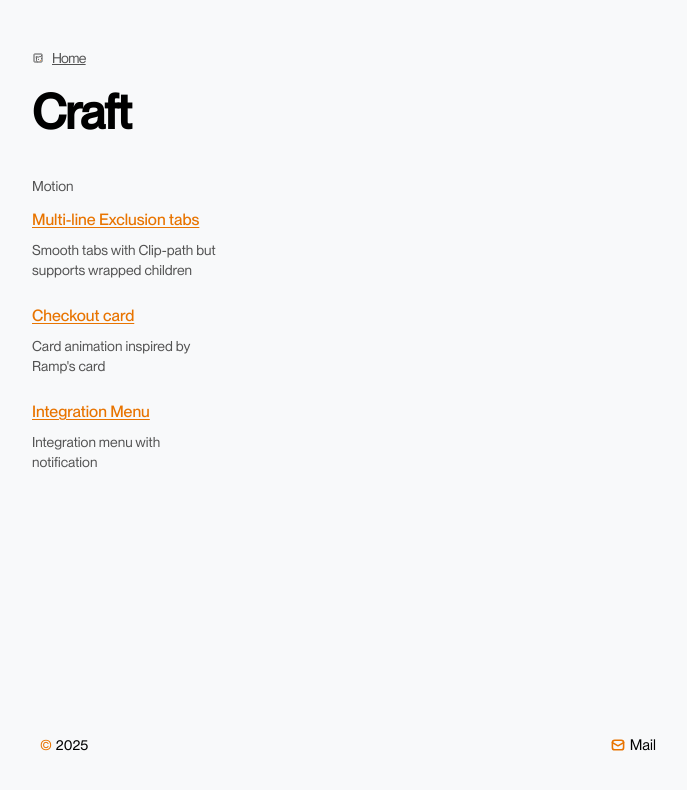
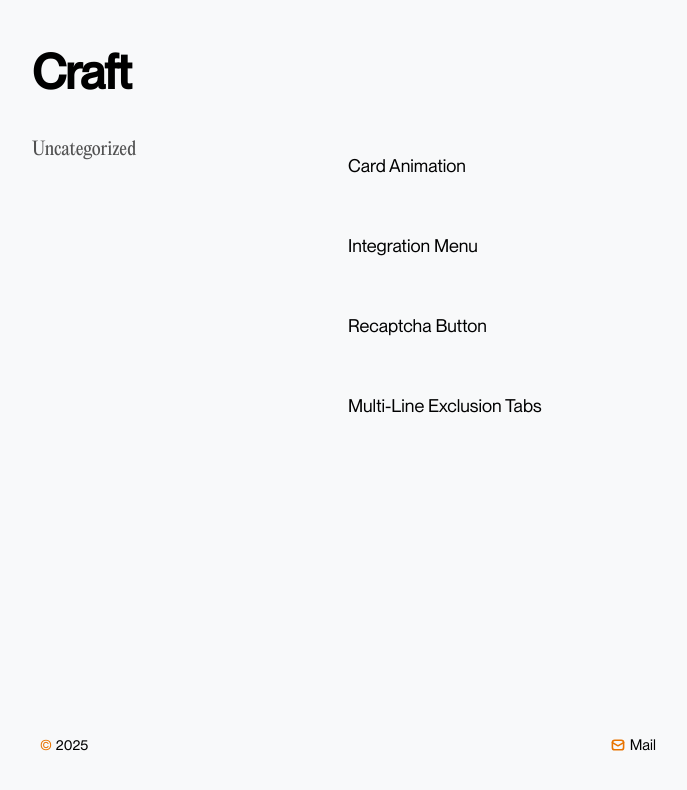
Before and after one commit to adeleke5140/portfolio-v2, a Next.js app: page /craft in a window 1280 px wide. Shown: the top 790 px of the page, without its empty margins (292-979 px from the left). Built offline with nearby package versions, Linux system fonts and the light colour scheme.

Commit message:
Update page.tsx

```diff
--- a/src/app/craft/page.tsx
+++ b/src/app/craft/page.tsx
@@ -1,4 +1,5 @@
 import { PageWrapper } from '@/components/pageWrapper'
+import { getSortedCraftData } from '@/lib/posts'
 import Link from 'next/link'
 
 export const metadata = {
@@ -6,48 +7,67 @@ export const metadata = {
   description: 'Craft components',
 }
 
-const items = [
-  {
-    category: 'motion',
-    title: 'Multi-line Exclusion tabs',
-    link: 'tabs',
-    description: 'Smooth tabs with Clip-path but supports wrapped children',
+export type CraftItem = {
+  id: string
+  title?: string
+  tag?: string
+  date?: string
+  description?: string
+}
+
+export default function Index() {
+  const allCraftData = getSortedCraftData() as Array<CraftItem>
+
+  const craftsByCategory = allCraftData.reduce(
+    (acc, craft) => {
+      const category = craft.tag || 'uncategorized'
+      if (!acc[category]) {
+        acc[category] = []
+      }
+      acc[category].push(craft)
+      return acc
     },
-  {
-    category: 'motion',
-    title: 'Checkout card',
-    link: 'card',
-    description: "Card animation inspired by Ramp's card",
-  },
-  {
-    category: 'motion',
-    title: 'Integration Menu',
-    link: 'integration-menu',
-    description: 'Integration menu with notification',
-  },
-]
-export default function Index() {
+    {} as Record<string, CraftItem[]>
+  )
+
+  const sortedCategories = Object.entries(craftsByCategory).sort(([a], [b]) =>
+    a.localeCompare(b)
+  )
+
   return (
-    <PageWrapper heading="Craft" path="/" backText="home" showLink showHeading>
-      <p className="mb-3 text-sm capitalize text-ken-grey ">motion</p>
-      <div className="flex flex-col gap-6">
-        {items.map((component) => {
-          return (
+    <PageWrapper heading="Craft" showHeading>
+      <section className="flex flex-col">
+        {sortedCategories.map(([category, crafts]) => (
           <div
-              key={component.link}
-              className="max-w-[192px] flex flex-col gap-2"
+            key={category}
+            className="grid md:grid-cols-2 last:border-b-0  pt-10 first:pt-0 border-b-[0.5px] border-b-[#dcdcdc]"
           >
+            <p className="font-serif mb-4 capitalize text-lg text-ken-grey">
+              {category}
+            </p>
+            <div>
+              {crafts.map((craft) => (
                 <Link
-                href={`/craft/${component.link}`}
-                className="max-w-full text-[#e87400] font-medium underline underline-offset-2 decoration-[#e87400]"
+                  href={`/craft/${craft.id}`}
+                  key={craft.id}
+                  className="pb-7  hover:bg-gray-100 py-4 block mb-2 transition-colors duration-200 "
                 >
-                {component.title}
+                  <div className="flex hover:translate-x-2 flex-col gap-1 transition-transform ">
+                    <p className="text-lg hover:underline  transition-all">
+                      {craft.title}
+                    </p>
+                    {craft.description && (
+                      <p className="text-sm text-ken-grey">
+                        {craft.description}
+                      </p>
+                    )}
+                  </div>
                 </Link>
-              <p className="text-sm text-ken-grey">{component.description}</p>
+              ))}
             </div>
-          )
-        })}
           </div>
+        ))}
+      </section>
     </PageWrapper>
   )
 }
```
Lines whose indentation alone changed are shown as unchanged.
